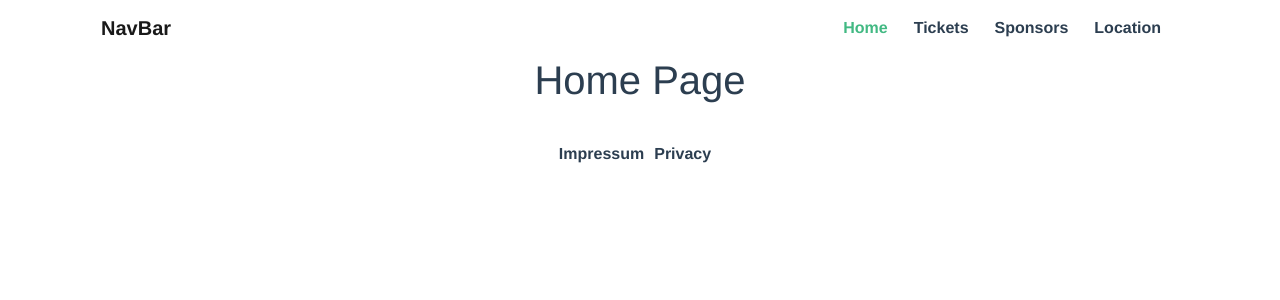
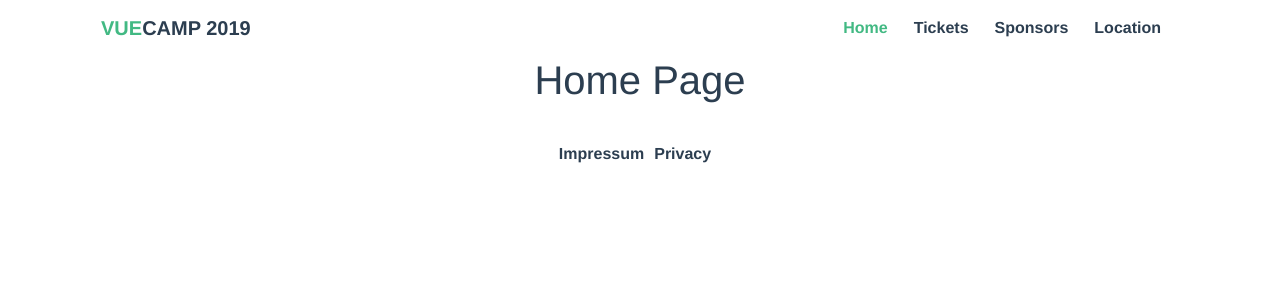
Before and after one commit to haukebri/vuecamp, a Vue app: page / in a window 1280 px wide. Shown: the top 300 px of the page. Built offline with nearby package versions, Linux system fonts and the light colour scheme.

Commit message:
Navbar brand

```diff
--- a/src/components/Navbar.vue
+++ b/src/components/Navbar.vue
@@ -4,7 +4,11 @@
       <div class="row">
         <div class="col-xl-12">
           <b-navbar toggleable="lg">
-            <b-navbar-brand href="#">NavBar</b-navbar-brand>
+            <b-navbar-brand href="#"
+              ><router-link to="/"
+                ><span>Vue</span>camp 2019</router-link
+              ></b-navbar-brand
+            >
             <b-navbar-toggle target="nav-collapse"></b-navbar-toggle>
             <b-collapse id="nav-collapse" is-nav class="justify-content-end">
               <b-navbar-nav>
@@ -55,6 +59,10 @@ export default {
     color: $body-color;
     padding-right: 10px;
     text-decoration: none;
+  }
+}
+.navbar-collapse {
+  a {
     transition: color 0.25s ease-in-out;
     &.router-link-exact-active {
       color: $green;
@@ -64,4 +72,11 @@ export default {
     }
   }
 }
+
+.navbar-brand {
+  text-transform: uppercase;
+  span {
+    color: $green;
+  }
+}
 </style>
```
